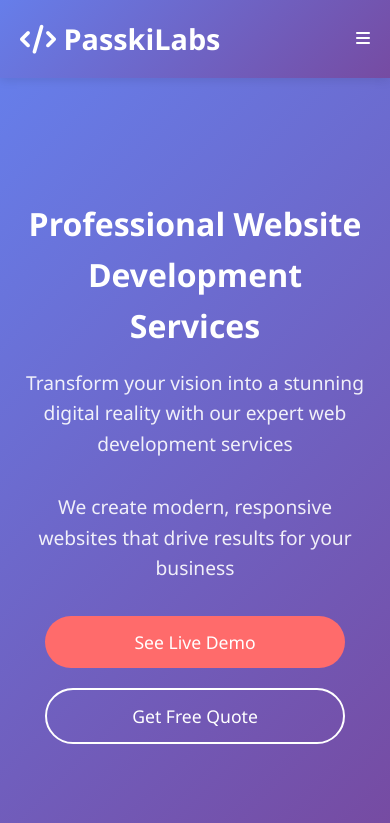
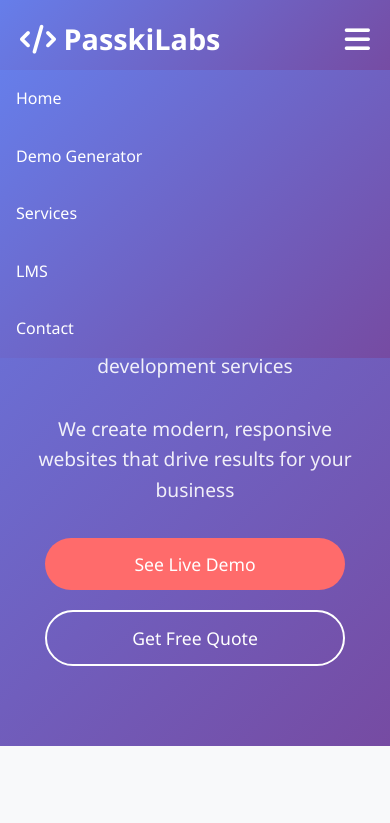
Before and after one commit to Lakshimi0004/Passkilabs, a plain HTML site: page index.html in a window 390 px wide. Both pictures are taken after a click on the element 363 px from the left and 39 px from the top of the page. Shown: the top 823 px of the page. Drawn offline with nearby package versions, Linux system fonts and the light colour scheme.

Commit message:
Update styles.css

```diff
--- a/styles.css
+++ b/styles.css
@@ -18,13 +18,14 @@
 }
 
 /* Header */
-header {
+.header {
     background: linear-gradient(135deg, #667eea 0%, #764ba2 100%);
     color: white;
     padding: 1rem 0;
-    position: relative;
+    position: fixed;
     width: 100%;
     top: 0;
+    left: 0;
     z-index: 1000;
     box-shadow: 0 2px 10px rgba(0,0,0,0.1);
 }
@@ -54,6 +55,43 @@
 
 .nav-links a:hover {
     opacity: 0.8;
+}
+/* Base nav */
+nav {
+    display: flex;
+    justify-content: space-between;
+    align-items: center;
+    flex-wrap: wrap; /* allow wrapping */
+}
+
+/* Hide menu toggle button on desktop */
+.menu-toggle {
+    display: none;
+    font-size: 1.8rem;
+    cursor: pointer;
+    color: white;
+}
+
+/* Mobile styles */
+@media (max-width: 768px) {
+    .nav-links {
+        display: none;               /* hide by default */
+        flex-direction: column;      /* vertical menu */
+        width: 100%;
+        background: linear-gradient(135deg, #667eea 0%, #764ba2 100%);
+        position: absolute;
+        top: 70px;                   /* below header */
+        left: 0;
+        padding: 1rem;
+    }
+
+    .nav-links.active {
+        display: flex; /* show when active */
+    }
+
+    .menu-toggle {
+        display: block; /* show hamburger */
+    }
 }
 
 /* Hero Section */
```
